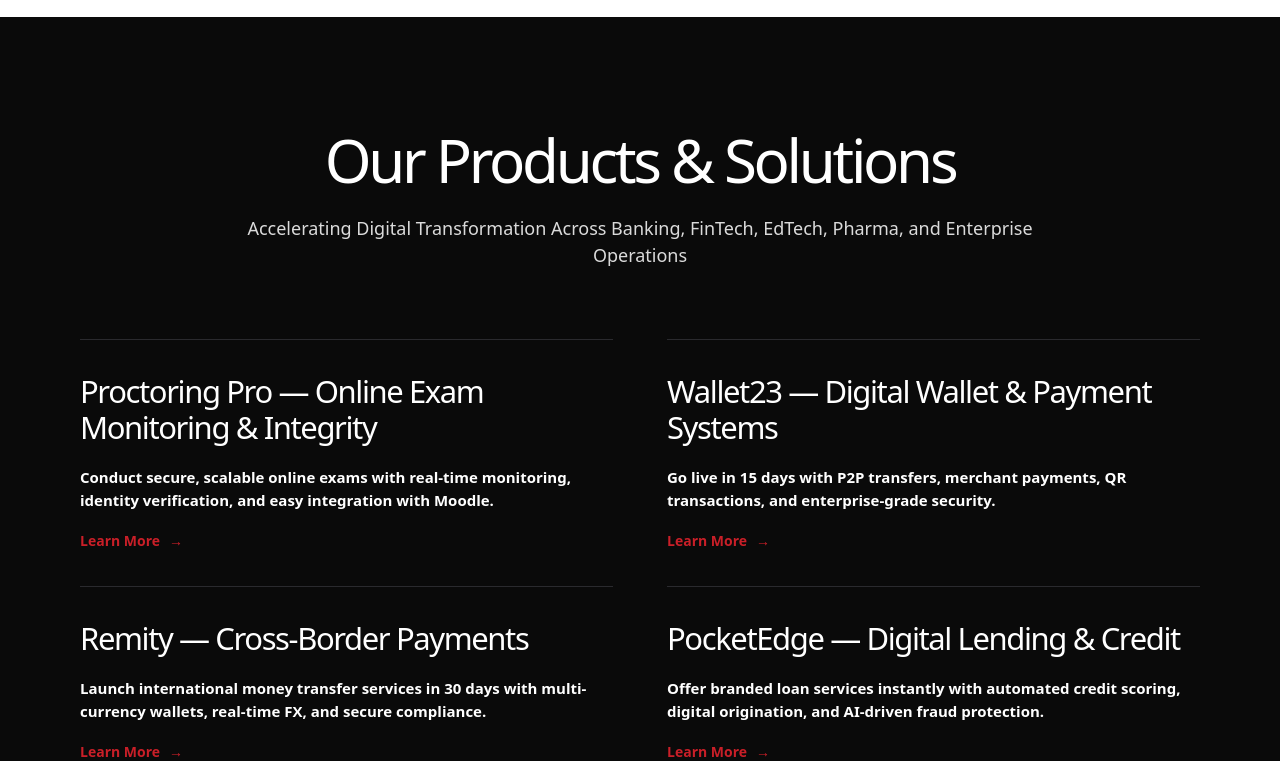
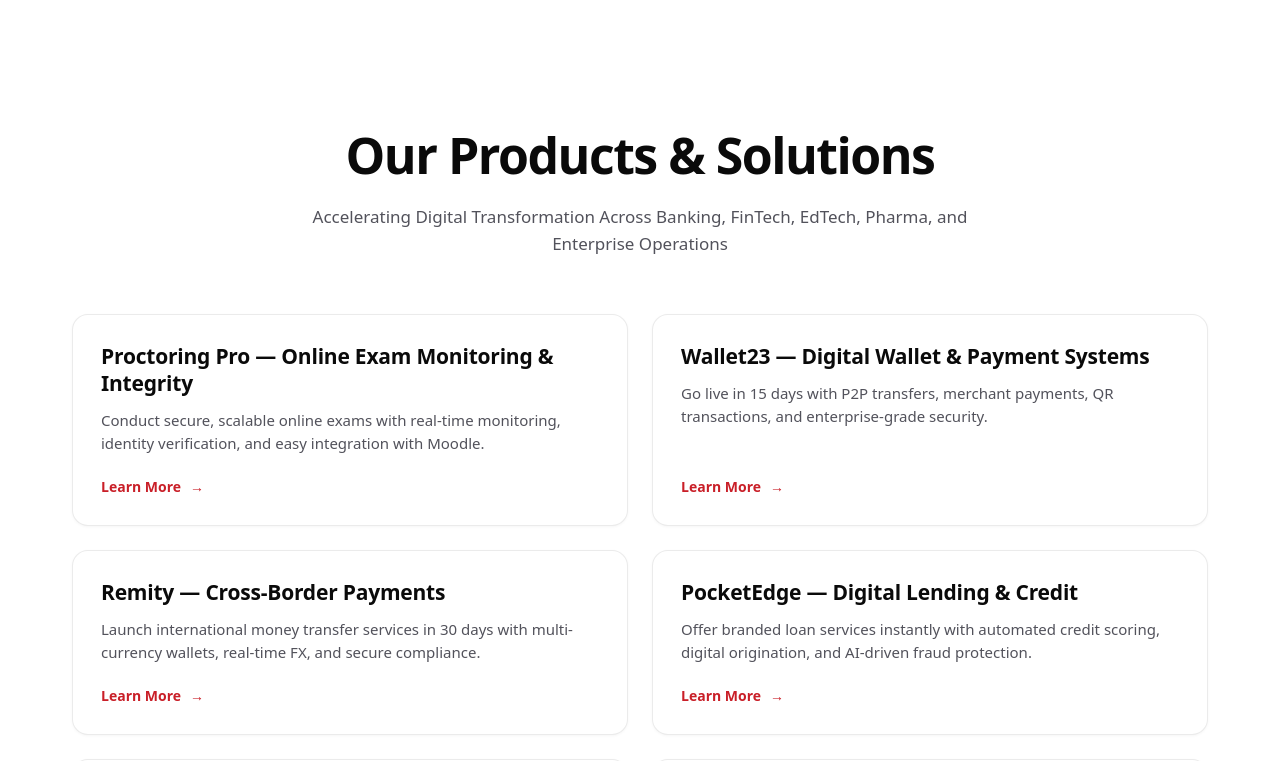
Before and after one commit to ioniccorporationbd/Brainstation-13, a Next.js app: page / in a window 1280 px wide. Shown: the part 5560-6321 px from the top of the page. Built offline with nearby package versions, Linux system fonts and the light colour scheme.

Commit message:
Products & Solutions: white bg, reduced heading, 3-level typography, professional white product cards with aligned Learn More

```diff
--- a/src/Home_components/ProductsSolutionsSection.tsx
+++ b/src/Home_components/ProductsSolutionsSection.tsx
@@ -59,20 +59,20 @@ const products: ProductItem[] = [
 
 export default function ProductsSolutionsSection() {
   return (
-    <section className="w-full bg-[#0A0A0A] py-[78px] text-white md:py-[96px] lg:py-[110px]">
-      <div className="mx-auto w-full max-w-[1120px] px-5 sm:px-8 xl:px-0">
-        <div className="text-center">
-          <h2 className="text-[42px] font-medium leading-[1.1] tracking-[-0.055em] text-white sm:text-[54px] lg:text-[60px]">
+    <section className="w-full bg-white py-[72px] md:py-[92px] lg:py-[110px]">
+      <div className="mx-auto w-full max-w-[1200px] px-5 sm:px-8">
+        <div className="mx-auto max-w-[760px] text-center">
+          <h2 className="text-[36px] font-semibold leading-[1.12] tracking-[-0.03em] text-[#0A0A0A] sm:text-[44px] lg:text-[50px]">
             Our Products &amp; Solutions
           </h2>
 
-          <p className="mx-auto mt-[22px] max-w-[820px] text-[16px] font-normal leading-[1.5] text-white/85 sm:text-[18px]">
+          <p className="mx-auto mt-5 max-w-[720px] text-[16px] font-normal leading-[1.6] text-[#52525B] sm:text-[17px]">
             Accelerating Digital Transformation Across Banking, FinTech,
             EdTech, Pharma, and Enterprise Operations
           </p>
         </div>
 
-        <div className="mt-[70px] grid grid-cols-1 gap-x-[54px] gap-y-0 lg:grid-cols-2">
+        <div className="mt-14 grid grid-cols-1 gap-6 md:grid-cols-2">
           {products.map((product) => (
             <ProductCard key={product.title} product={product} />
           ))}
@@ -84,18 +84,18 @@ export default function ProductsSolutionsSection() {
 
 function ProductCard({ product }: { product: ProductItem }) {
   return (
-    <article className="border-t border-[#2A2A2E] py-[34px] first:pt-[34px]">
-      <h3 className="max-w-[520px] text-[27px] font-medium leading-[1.16] tracking-[-0.045em] text-white sm:text-[31px]">
+    <article className="group flex h-full flex-col rounded-[16px] border border-black/[0.08] bg-white p-7 shadow-[0_1px_3px_rgba(0,0,0,0.04)] transition-[border-color,box-shadow] duration-300 hover:border-primary hover:shadow-[0_12px_30px_-12px_rgba(201,31,40,0.20)]">
+      <h3 className="text-[20px] font-semibold leading-[1.3] tracking-[-0.01em] text-[#0A0A0A] sm:text-[21px]">
         {product.title}
       </h3>
 
-      <p className="mt-[20px] max-w-[540px] text-[15px] font-semibold leading-[1.5] text-white">
+      <p className="mt-3 text-[15px] font-normal leading-[1.55] text-[#52525B]">
         {product.description}
       </p>
 
       <Link
         href={product.href}
-        className="mt-[19px] inline-flex items-center gap-[9px] text-[14px] font-bold text-[#C91F28] transition-colors hover:text-[#C91F28]"
+        className="mt-auto inline-flex items-center gap-[9px] pt-5 text-[14px] font-semibold text-primary transition-colors hover:text-primary-hover focus-visible:outline-none focus-visible:ring-2 focus-visible:ring-primary focus-visible:ring-offset-2"
       >
         Learn More
         <span className="transition-transform duration-300 group-hover:translate-x-1">
```
